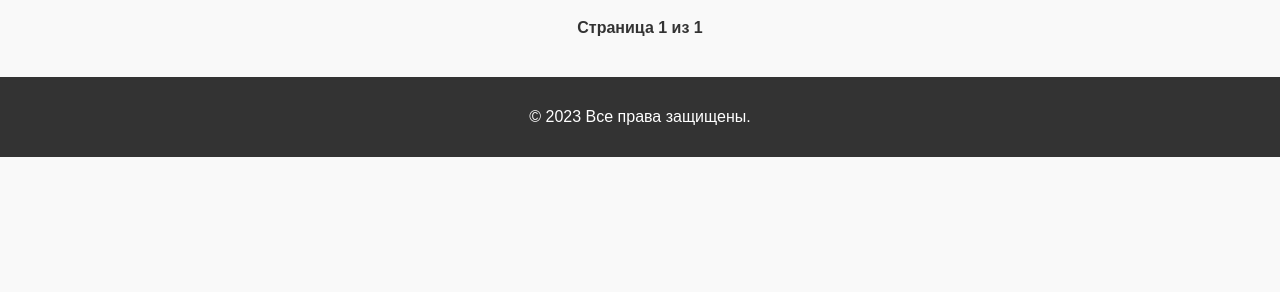
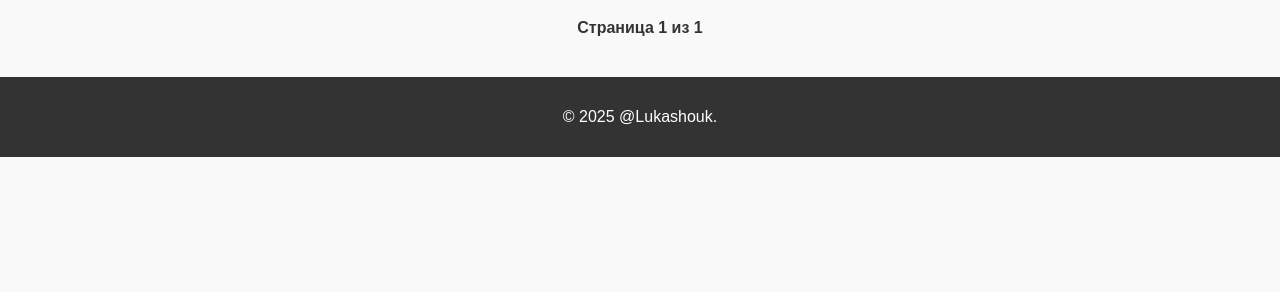
Before and after one commit to lukashouknnootta22/barter_site_dj, a Django app: page /ads/list/ in a window 1280 px wide. Shown: the part 508-800 px from the top of the page. Run offline with Django 5.2, Linux system fonts and the light colour scheme; the visitor is signed in with stand-in values (Sample User, id 1); data that the repository does not hold is empty.

Commit message:
Update base.html

```diff
--- a/templates/barter/base.html
+++ b/templates/barter/base.html
@@ -196,7 +196,7 @@
 
     <!-- Подвал сайта -->
     <footer>
-        <p>&copy; 2023 Все права защищены.</p>
+        <p>&copy; 2025 @Lukashouk.</p>
     </footer>
 </body>
 </html>
```
